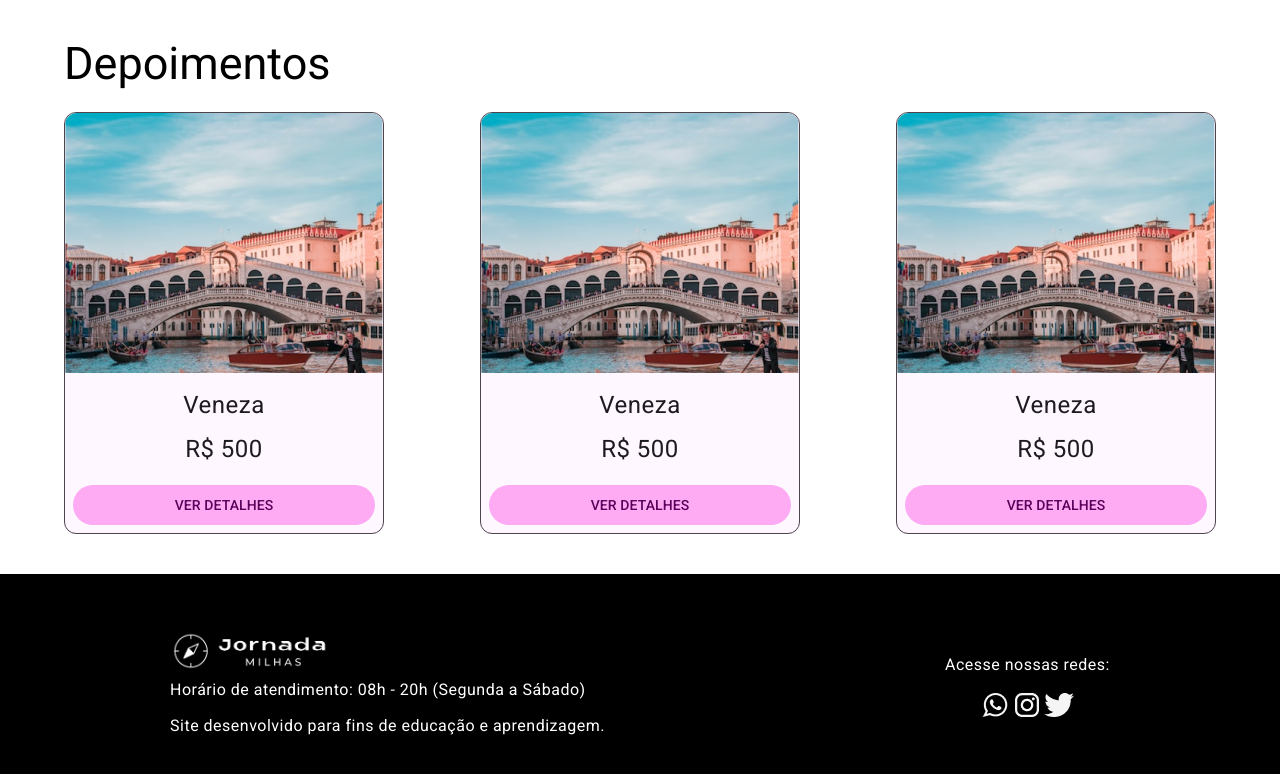
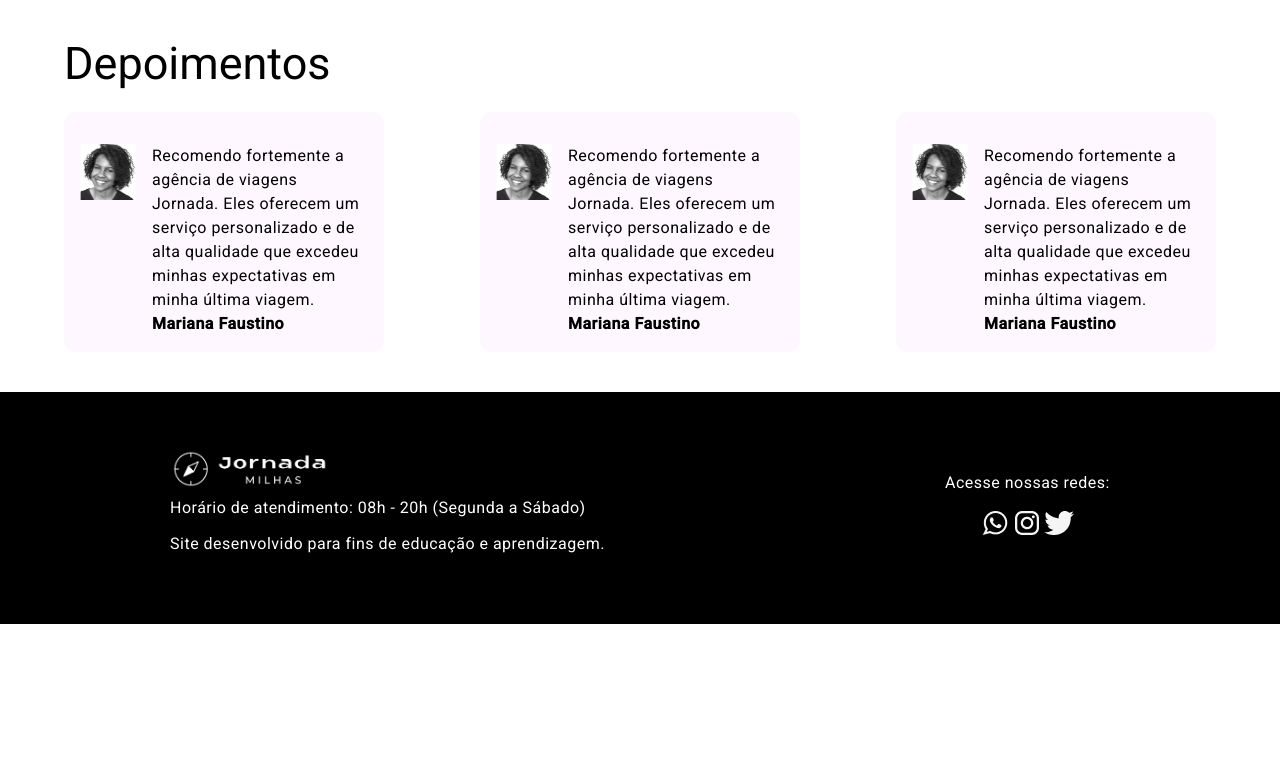
Before and after one commit to AlexSilvaCB/JornadaMilhas-Angular, an Angular app: page / in a window 1280 px wide. Shown: the part 1301-2075 px from the top of the page. After the commit the page ends 1925 px from the top, so only its background shows below. Built offline with nearby package versions, Linux system fonts and the light colour scheme.

Commit message:
Criação componente card-depoimento

```diff
--- /dev/null
+++ b/src/app/modules/card-depoimento/card-depoimento.component.html
@@ -0,0 +1,11 @@
+<mat-card class="card-depoimento" appearance="outlined">
+  <mat-card-content>
+  <img mat-card-md-image src="imagens/avatar3.png"  alt="Avatar da pessoa autora do depoimento">
+    <ul>
+      <li>
+        {{ depoimento }}
+      </li>
+      <li><strong>{{ autoria }}</strong></li>
+    </ul>
+  </mat-card-content>
+</mat-card>
--- /dev/null
+++ b/src/app/modules/card-depoimento/card-depoimento.component.scss
@@ -0,0 +1,27 @@
+:host{
+  .card-depoimento {
+    max-width: 320px;
+    background-color: #FEF7FF;
+    border: none;
+    img {
+      max-width: 56px;
+      max-height: 56px;
+      margin-top: 16px;
+    }
+    ul {
+      padding: 0;
+      list-style: none;
+      li {
+        font-style: normal;
+        font-weight: 400;
+        font-size: 16px;
+        line-height: 24px;
+      }
+    }
+    mat-card-content {
+      display: flex;
+      align-items: start;
+      gap: 16px;
+    }
+  }
+}
--- /dev/null
+++ b/src/app/modules/card-depoimento/card-depoimento.component.ts
@@ -0,0 +1,20 @@
+import { Component } from '@angular/core';
+import {MatCardModule} from '@angular/material/card';
+
+@Component({
+  selector: 'app-card-depoimento',
+  standalone: true,
+  imports: [MatCardModule],
+  templateUrl: './card-depoimento.component.html',
+  styleUrl: './card-depoimento.component.scss'
+})
+export class CardDepoimentoComponent {
+
+  depoimento: string = `
+  Recomendo fortemente a agência de viagens Jornada.
+  Eles oferecem um serviço personalizado e de alta qualidade
+  que excedeu minhas expectativas em minha última viagem.
+`
+autoria: string = 'Mariana Faustino'
+
+}
--- a/src/app/pages/principal-jornada/principal-jornada.component.html
+++ b/src/app/pages/principal-jornada/principal-jornada.component.html
@@ -13,9 +13,9 @@
     </section>
     <h2>Depoimentos</h2>
     <section class="card-wrapper">
-      <app-card-busca />
-      <app-card-busca />
-      <app-card-busca />
+      <app-card-depoimento />
+      <app-card-depoimento />
+      <app-card-depoimento />
     </section>
 
   </app-container>
--- a/src/app/pages/principal-jornada/principal-jornada.component.ts
+++ b/src/app/pages/principal-jornada/principal-jornada.component.ts
@@ -4,11 +4,12 @@
 import { ContainerComponent } from '../../modules/container/container.component';
 import { FooterComponent } from '../../modules/footer/footer.component';
 import { CardBuscaComponent } from '../../modules/card-busca/card-busca.component';
+import { CardDepoimentoComponent } from '../../modules/card-depoimento/card-depoimento.component';
 
 @Component({
   selector: 'app-principal-jornada',
   standalone: true,
-  imports: [HeaderComponent, BannerComponent, ContainerComponent, FooterComponent, CardBuscaComponent ],
+  imports: [HeaderComponent, BannerComponent, ContainerComponent, FooterComponent, CardBuscaComponent, CardDepoimentoComponent ],
   templateUrl: './principal-jornada.component.html',
   styleUrl: './principal-jornada.component.scss'
 })
```
Also changed, not shown: 1 other file (tests, documents, lock files or other folders).
